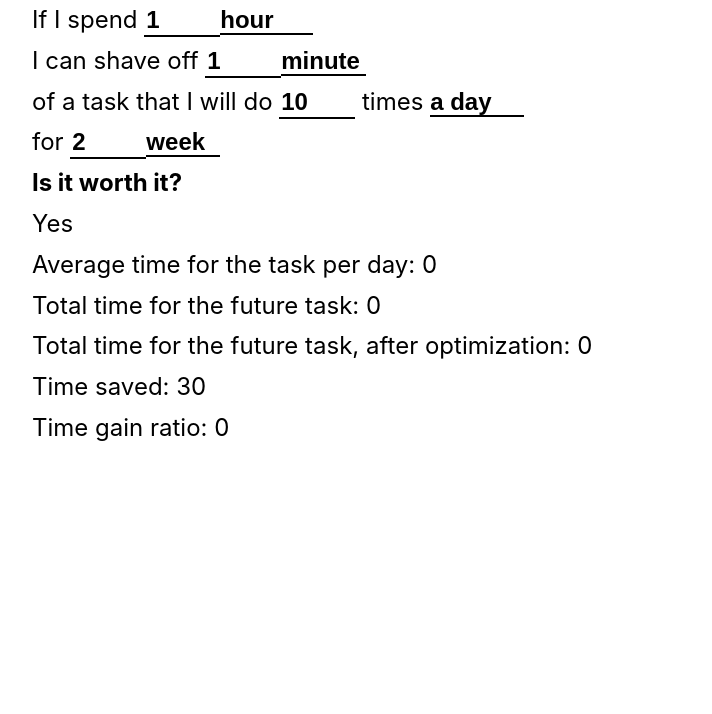
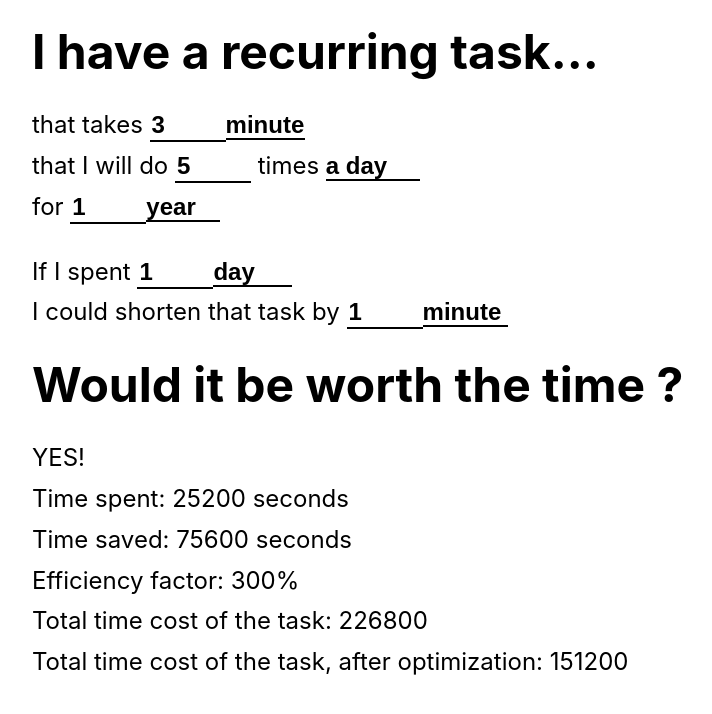
Before and after one commit to Soreine/is-it-worth-the-time, a React (Create React App) app: page / in a window 1280 px wide. Shown: the top 714 px of the page, without its empty margins (208-920 px from the left). Built offline with nearby package versions, Linux system fonts and the light colour scheme.

Commit message:
Add task duration

```diff
--- a/src/App.tsx
+++ b/src/App.tsx
@@ -41,7 +41,7 @@ function NumberInput(props: {
         }
 
         const value = Math.max(0, parseInt(e.target.value, 10));
-        props.onChange(0);
+        props.onChange(value);
       }}
     />
   );
@@ -60,33 +60,46 @@ type FrequencyUnit = "daily" | "weekly" | "monthly" | "yearly";
 
 type TimeUnitOption = { value: TimeUnit; label: string };
 
-const TIME_SPENT_UNIT_OPTIONS: Array<TimeUnitOption> = [
-  { value: "minute", label: "minutes" },
-  { value: "hour", label: "hour" },
-  { value: "day", label: "day" },
-  { value: "week", label: "week" },
-  { value: "month", label: "month" },
-  { value: "year", label: "year" }
+const SECOND_OPTION: TimeUnitOption = { value: "second", label: "second" };
+const MINUTE_OPTION: TimeUnitOption = { value: "minute", label: "minute" };
+const HOUR_OPTION: TimeUnitOption = { value: "hour", label: "hour" };
+const DAY_OPTION: TimeUnitOption = { value: "day", label: "day" };
+const WEEK_OPTION: TimeUnitOption = { value: "week", label: "week" };
+const MONTH_OPTION: TimeUnitOption = { value: "month", label: "month" };
+const YEAR_OPTION: TimeUnitOption = { value: "year", label: "year" };
+
+const TASK_DURATION_UNIT_OPTIONS = [
+  MINUTE_OPTION,
+  HOUR_OPTION,
+  DAY_OPTION,
+  WEEK_OPTION,
+  MONTH_OPTION
 ];
-const DEFAULT_TIME_SPENT_UNIT = TIME_SPENT_UNIT_OPTIONS[1].value;
 
-const TIME_SHAVED_UNIT_OPTIONS: Array<TimeUnitOption> = [
-  { value: "second", label: "second" },
-  { value: "minute", label: "minute" },
-  { value: "hour", label: "hour" },
-  { value: "day", label: "day" },
-  { value: "week", label: "week" },
-  { value: "month", label: "month" }
+const TIME_SPENT_UNIT_OPTIONS = [
+  MINUTE_OPTION,
+  HOUR_OPTION,
+  DAY_OPTION,
+  WEEK_OPTION,
+  MONTH_OPTION,
+  YEAR_OPTION
 ];
-const DEFAULT_TIME_SHAVED_UNIT = TIME_SHAVED_UNIT_OPTIONS[1].value;
 
-const TASK_LIFETIME_UNIT_OPTIONS: Array<TimeUnitOption> = [
-  { value: "day", label: "day" },
-  { value: "week", label: "week" },
-  { value: "month", label: "month" },
-  { value: "year", label: "year" }
+const TIME_SHAVED_UNIT_OPTIONS = [
+  SECOND_OPTION,
+  MINUTE_OPTION,
+  HOUR_OPTION,
+  DAY_OPTION,
+  WEEK_OPTION,
+  MONTH_OPTION
 ];
-const DEFAULT_TASK_LIFETIME_UNIT = TASK_LIFETIME_UNIT_OPTIONS[1].value;
+
+const TASK_LIFETIME_UNIT_OPTIONS = [
+  DAY_OPTION,
+  WEEK_OPTION,
+  MONTH_OPTION,
+  YEAR_OPTION
+];
 
 const TASK_FREQUENCY_UNIT_OPTIONS: Array<{
   value: FrequencyUnit;
@@ -97,7 +110,6 @@ const TASK_FREQUENCY_UNIT_OPTIONS: Array<{
   { value: "monthly", label: "a month" },
   { value: "yearly", label: "a year" }
 ];
-const DEFAULT_TASK_FREQUENCY_UNIT = TASK_FREQUENCY_UNIT_OPTIONS[0].value;
 
 type UnitValue<U, V> = {
   value: V;
@@ -142,13 +154,15 @@ function toUnitValue<U, V>(unitValueState: {
 }
 
 const App: React.FC = () => {
-  const timeSpent = useUnitValueState(1, DEFAULT_TIME_SPENT_UNIT);
-  const timeShaved = useUnitValueState(1, DEFAULT_TIME_SHAVED_UNIT);
-  const taskLifetime = useUnitValueState(2, DEFAULT_TASK_LIFETIME_UNIT);
-  const taskFrequency = useUnitValueState(10, DEFAULT_TASK_FREQUENCY_UNIT);
+  const taskDuration = useUnitValueState(3, "minute" as TimeUnit);
+  const timeSpent = useUnitValueState(1, "day" as TimeUnit);
+  const timeShaved = useUnitValueState(1, "minute" as TimeUnit);
+  const taskFrequency = useUnitValueState(5, "daily" as FrequencyUnit);
+  const taskLifetime = useUnitValueState(1, "year" as TimeUnit);
   const [daysPerWeek, setDaysPerWeek] = React.useState<number | null>(5);
 
   const canComputeResult = [
+    taskDuration,
     timeShaved,
     timeShaved,
     taskLifetime,
@@ -157,30 +171,21 @@ const App: React.FC = () => {
 
   return (
     <div className="App">
+      <h1>I have a recurring task...</h1>
       <div>
-        {"If I spend "}
+        <p>
+          {"that takes "}
           <NumberInput
-          value={timeSpent.value.current}
-          onChange={timeSpent.value.set}
+            value={taskDuration.value.current}
+            onChange={taskDuration.value.set}
           />
           <Select
-          value={timeSpent.unit.current}
-          onChange={timeSpent.unit.set}
-          options={TIME_SPENT_UNIT_OPTIONS}
+            value={taskDuration.unit.current}
+            onChange={taskDuration.unit.set}
+            options={TASK_DURATION_UNIT_OPTIONS}
           />
           <br />
-        {" I can shave off "}
-        <NumberInput
-          value={timeShaved.value.current}
-          onChange={timeShaved.value.set}
-        />
-        <Select
-          value={timeShaved.unit.current}
-          onChange={timeShaved.unit.set}
-          options={TIME_SHAVED_UNIT_OPTIONS}
-        />
-        <br />
-        {" of a task that I will do "}
+          {"that I will do "}
           <NumberInput
             value={taskFrequency.value.current}
             onChange={taskFrequency.value.set}
@@ -202,12 +207,37 @@ const App: React.FC = () => {
             onChange={taskLifetime.unit.set}
             options={TASK_LIFETIME_UNIT_OPTIONS}
           />
+        </p>
+        <p>
+          {"If I spent "}
+          <NumberInput
+            value={timeSpent.value.current}
+            onChange={timeSpent.value.set}
+          />
+          <Select
+            value={timeSpent.unit.current}
+            onChange={timeSpent.unit.set}
+            options={TIME_SPENT_UNIT_OPTIONS}
+          />
+          <br />
+          {" I could shorten that task by "}
+          <NumberInput
+            value={timeShaved.value.current}
+            onChange={timeShaved.value.set}
+          />
+          <Select
+            value={timeShaved.unit.current}
+            onChange={timeShaved.unit.set}
+            options={TIME_SHAVED_UNIT_OPTIONS}
+          />
+        </p>
       </div>
 
       {/* TODO; Add advanced panel to define number of worked hours in a day and worked days in a week ? */}
 
       {canComputeResult && (
         <Result
+          taskDuration={toUnitValue(taskDuration)}
           timeSpent={toUnitValue(timeSpent)}
           timeShaved={toUnitValue(timeShaved)}
           taskFrequency={toUnitValue(taskFrequency)}
@@ -260,37 +290,40 @@ function normalizeFrequency({
 }
 
 const Result: React.FC<{
+  taskDuration: UnitValue<TimeUnit, number>;
   timeSpent: UnitValue<TimeUnit, number>;
   timeShaved: UnitValue<TimeUnit, number>;
   taskFrequency: UnitValue<FrequencyUnit, number>;
   taskLifetime: UnitValue<TimeUnit, number>;
-}> = () => {
-  // Values normalized for seconds
-  const nTimeSpent: number = 0; // seconds
-  const nTimeShaved: number = 0; // seconds
-  const nTaskFrequency: number = 0; // per second
-  const nTaskLifetime: number = 0; // seconds
+}> = ({ taskDuration, timeShaved, timeSpent, taskFrequency, taskLifetime }) => {
+  // Values normalized to seconds
+  const nTimeSpent: number = normalizeTime(timeSpent);
+  const nTimeShaved: number = normalizeTime(timeShaved);
+  const nTaskDuration: number = normalizeTime(taskDuration);
+  const nTaskLifetime: number = normalizeTime(taskLifetime);
+  const nTaskFrequency: number = normalizeFrequency(taskFrequency); // per second
 
-  const dailyTime = 0;
-  const initialTaskTime = 0;
-  const optimizedTaskTime = 0;
-  const gainRatio = 0;
-  const timeSaved = 30;
+  const initialTaskTime = nTaskDuration * nTaskFrequency * nTaskLifetime;
+  const optimizedTaskTime =
+    Math.max(0, nTaskDuration - nTimeShaved) * nTaskFrequency * nTaskLifetime;
+
+  const timeSaved = nTimeShaved * nTaskLifetime * nTaskFrequency;
   const worthIt = timeSaved > nTimeSpent;
+  const gainRatio =
+    nTimeSpent === 0 ? "Infinite" : ((timeSaved / nTimeSpent) * 100).toFixed(0);
 
   return (
     <div>
+      <h1>Would it be worth the time ?</h1>
+      <div>{worthIt ? "YES!" : "Nope..."}</div>
+      <div>Time spent: {nTimeSpent} seconds</div>
+      <div>Time saved: {timeSaved} seconds</div>
+      <div>Efficiency factor: {gainRatio}%</div>
+
+      <div>Total time cost of the task: {initialTaskTime}</div>
       <div>
-        <b>Is it worth it?</b>
+        Total time cost of the task, after optimization: {optimizedTaskTime}
       </div>
-      <div>{worthIt ? "Yes" : "No"}</div>
-      <div>Average time for the task per day: {dailyTime}</div>
-      <div>Total time for the future task: {initialTaskTime}</div>
-      <div>
-        Total time for the future task, after optimization: {optimizedTaskTime}
-      </div>
-      <div>Time saved: {timeSaved}</div>
-      <div>Time gain ratio: {gainRatio}</div>
     </div>
   );
 };
```
Lines whose indentation alone changed are shown as unchanged.
